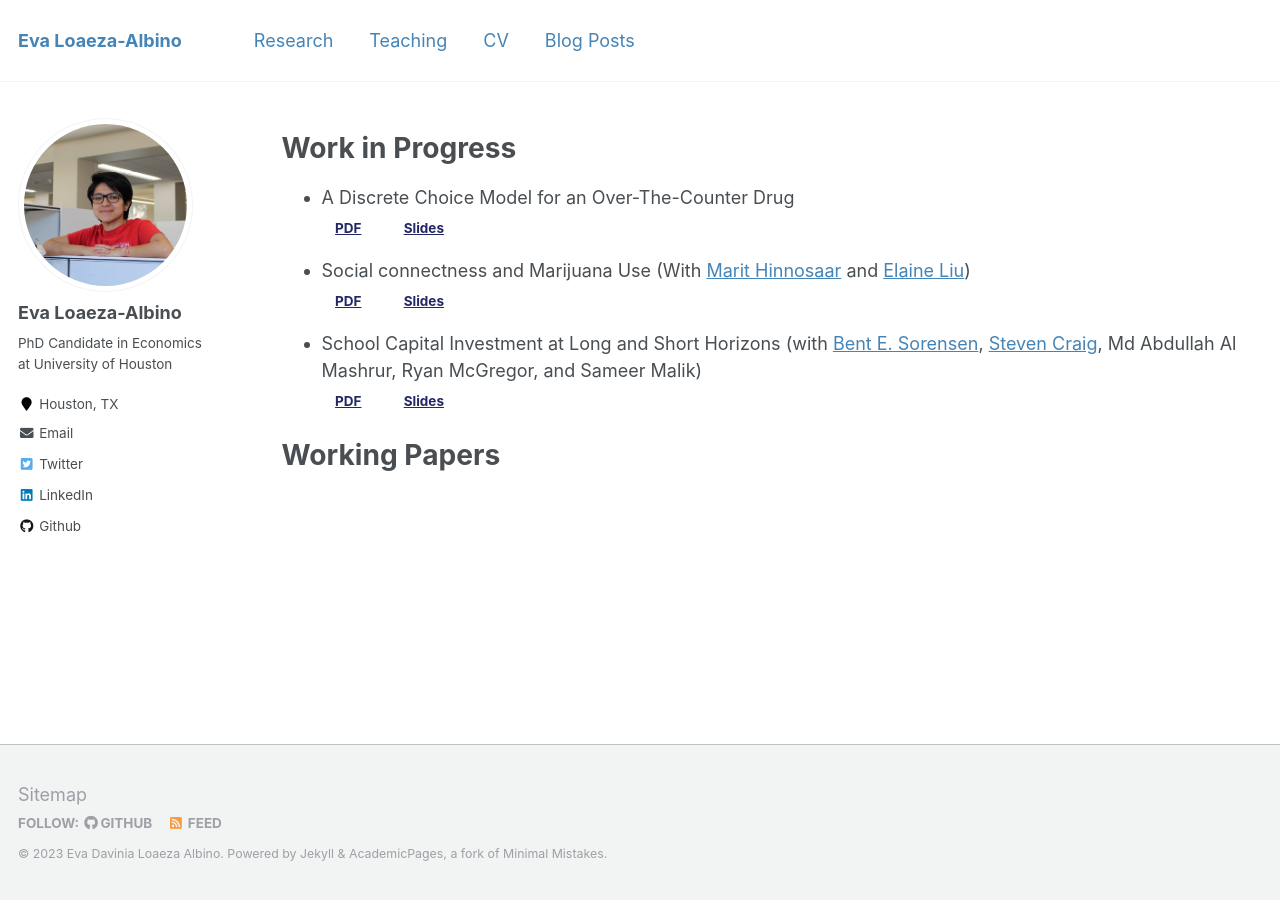
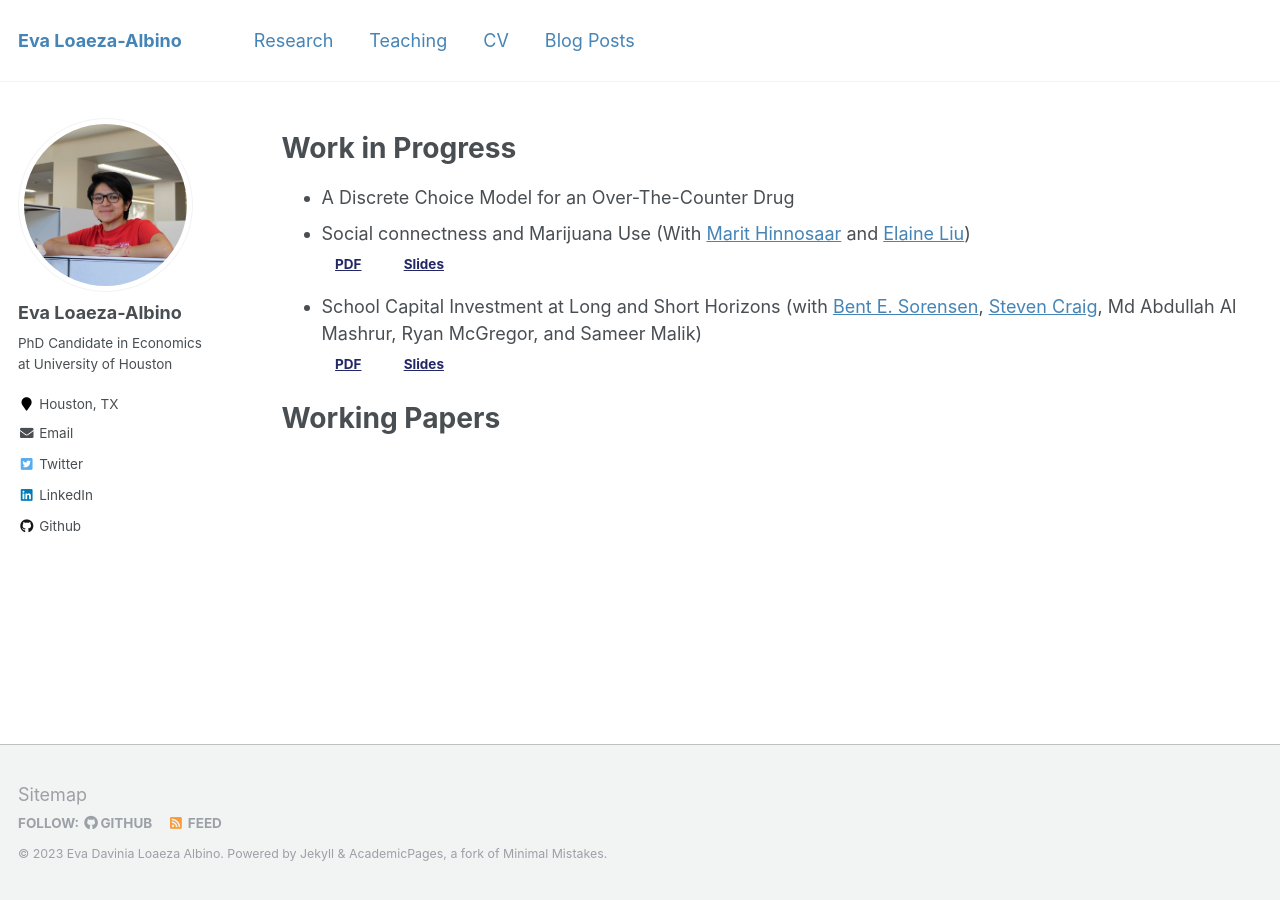
Before and after one commit to evaloaeza/evaloaeza.github.io, a Jekyll site: the page built from _pages/research.md, in a window 1280 px wide. Built offline with Jekyll 4.4.1, drawn with Linux system fonts in a browser that asks for light colours.

Commit message:
Update research.md

```diff
--- a/_pages/research.md
+++ b/_pages/research.md
@@ -6,8 +6,6 @@ author_profile: true
 ---
 # Work in Progress
 - A Discrete Choice Model for an Over-The-Counter Drug
- <br/>
- [PDF](http://example.com/){: .btn} &nbsp; [Slides](/files/paper1.pdf){: .btn}
 - Social connectness and Marijuana Use (With [Marit Hinnosaar](https://marit.hinnosaar.net/) and [Elaine Liu](https://uh.edu/~emliu/index.html))
   <br/>
  [PDF](http://example.com/){: .btn} &nbsp; [Slides](/files/paper1.pdf){: .btn}
```
